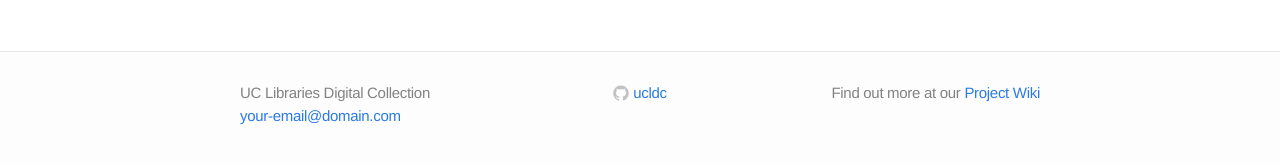
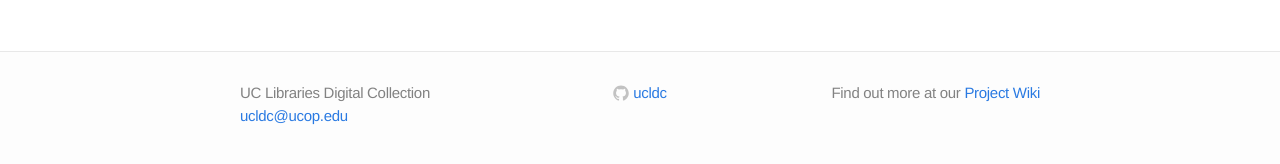
Before and after one commit to ucldc/ucldc-docs, a Jekyll site: the page built from index.md, in a window 1280 px wide. Shown: the part 690-854 px from the top of the page. Built offline with Jekyll 4.4.1, drawn with Linux system fonts in a browser that asks for light colours; nearby versions of some CDN libraries.

Commit message:
Changed email address in config file

```diff
--- a/_config.yml
+++ b/_config.yml
@@ -3,7 +3,7 @@ title: Documentation
 project_title: UC Libraries Digital Collection
 project_wiki: https://wiki.library.ucsf.edu/display/UCLDC/UCLDC+Implementation
 date: June 9, 2014
-email: your-email@domain.com
+email: ucldc@ucop.edu
 description: ""
 baseurl: "/ucldc-docs"
 url: "http://ucldc.github.io"
```
